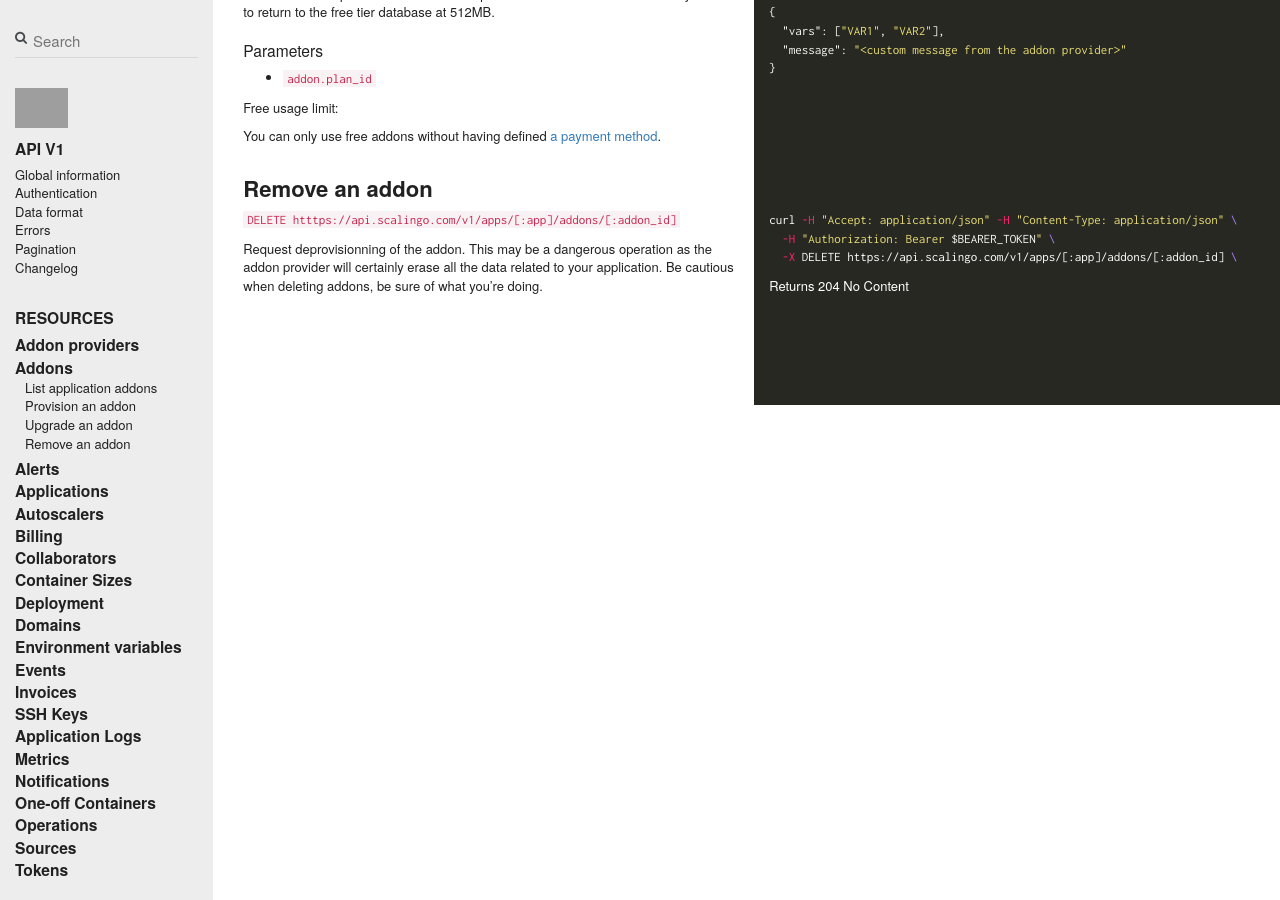
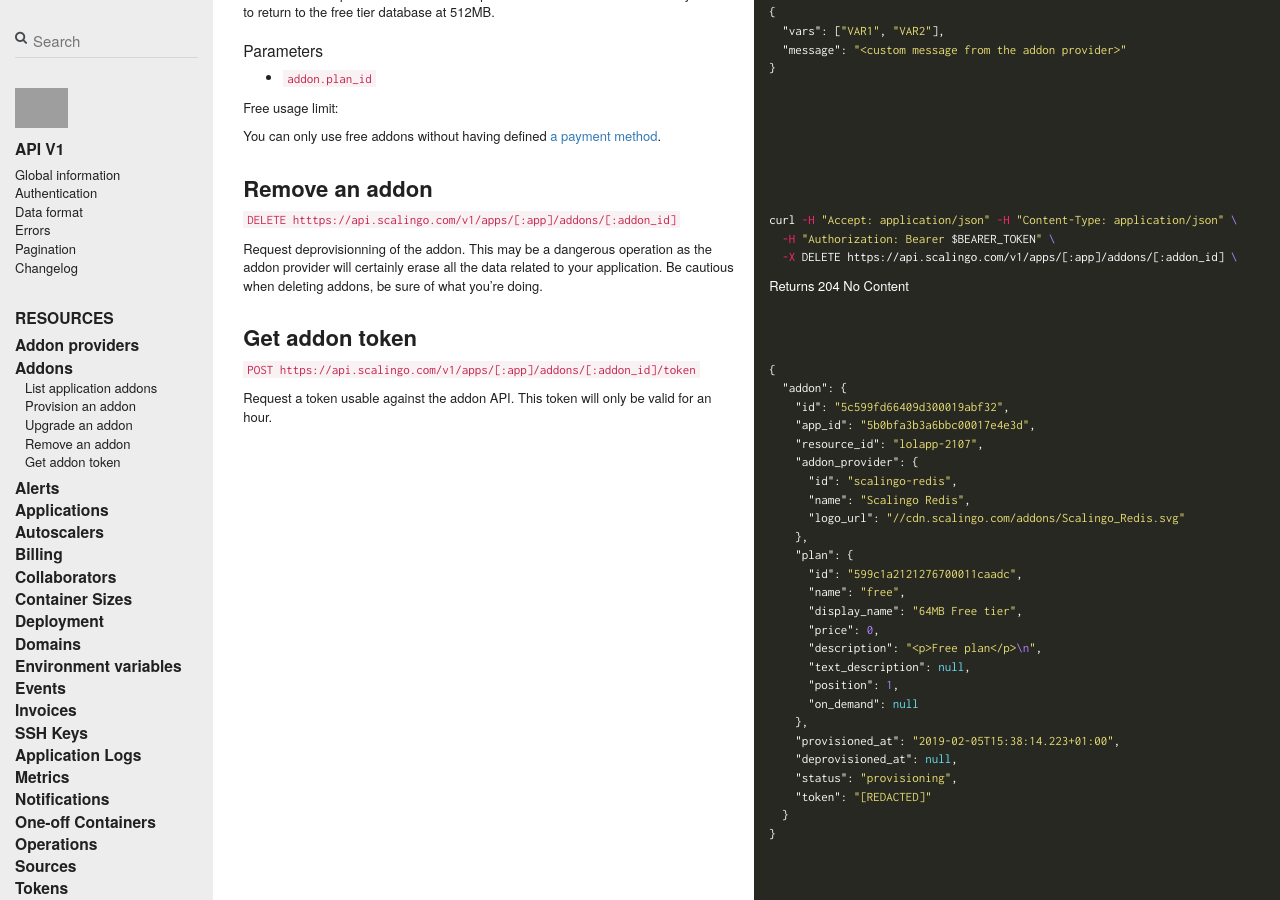
Before and after one commit to jdauphant/developers-documentation, a Jekyll site: the page built from _scalingo_api/addons.md, in a window 1280 px wide and 900 px high, scrolled down 1464 px. Built offline with Jekyll 4.4.1, drawn with Linux system fonts in a browser that asks for light colours; nearby versions of some CDN libraries; comment, search, counter and statistics services are not loaded; grey boxes are pictures that could not be loaded.

````diff
--- a/_scalingo_api/addons.md
+++ b/_scalingo_api/addons.md
@@ -184,3 +184,46 @@ curl -H "Accept: application/json" -H "Content-Type: application/json" \
 ```
 
 Returns 204 No Content
+
+--- row ---
+
+## Get addon token
+
+--- row ---
+
+`POST https://api.scalingo.com/v1/apps/[:app]/addons/[:addon_id]/token`
+
+Request a token usable against the addon API. This token will only be valid for
+an hour.
+
+
+||| col |||
+
+```json
+{
+  "addon": {
+    "id": "5c599fd66409d300019abf32",
+    "app_id": "5b0bfa3b3a6bbc00017e4e3d",
+    "resource_id": "lolapp-2107",
+    "addon_provider": {
+      "id": "scalingo-redis",
+      "name": "Scalingo Redis",
+      "logo_url": "//cdn.scalingo.com/addons/Scalingo_Redis.svg"
+    },
+    "plan": {
+      "id": "599c1a2121276700011caadc",
+      "name": "free",
+      "display_name": "64MB Free tier",
+      "price": 0,
+      "description": "<p>Free plan</p>\n",
+      "text_description": null,
+      "position": 1,
+      "on_demand": null
+    },
+    "provisioned_at": "2019-02-05T15:38:14.223+01:00",
+    "deprovisioned_at": null,
+    "status": "provisioning",
+    "token": "[REDACTED]"
+  }
+}
+```
````
Also changed, not shown: _database_api/backups.md (added, +77 -0 lines), _database_api/databases.md (added, +103 -0 lines), _database_api/index.md (+118 -3 lines), _database_api/logs.md (added, +40 -0 lines), _database_api/metrics.md (+35 -0 lines).
